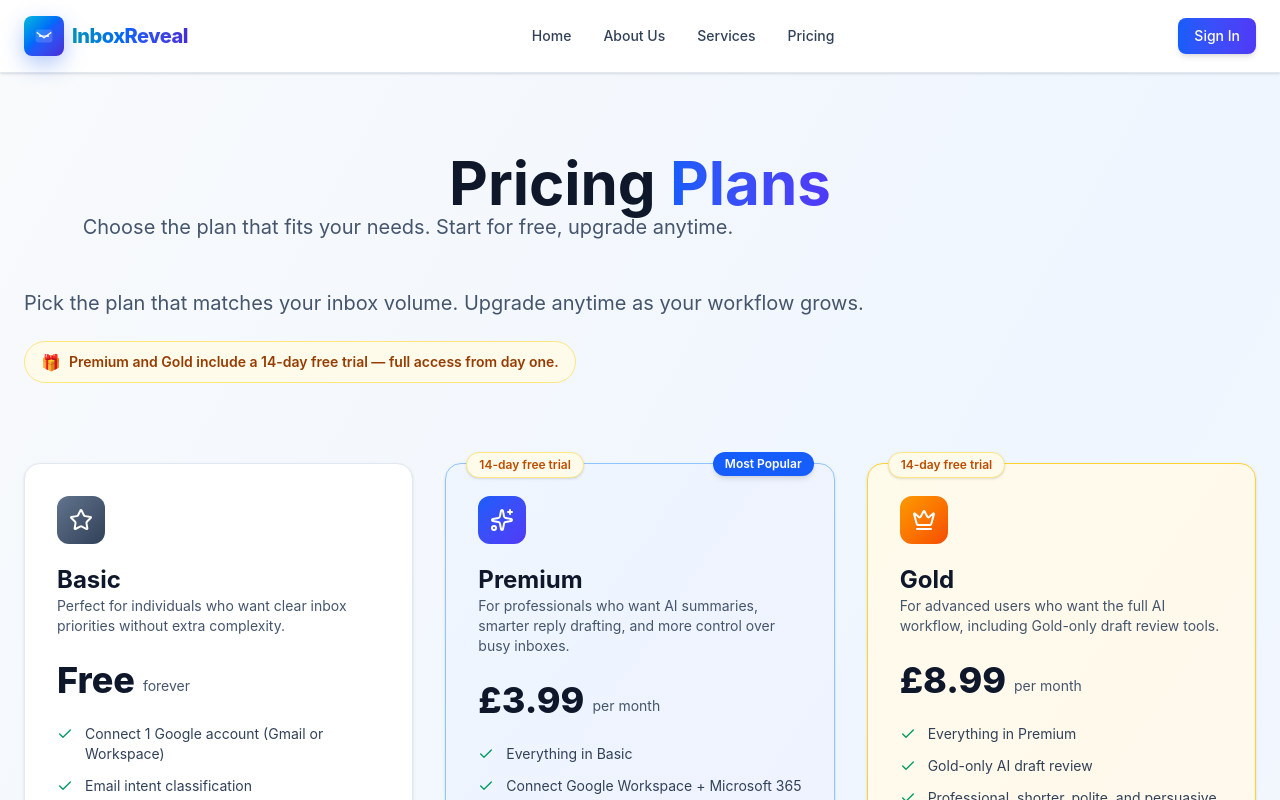
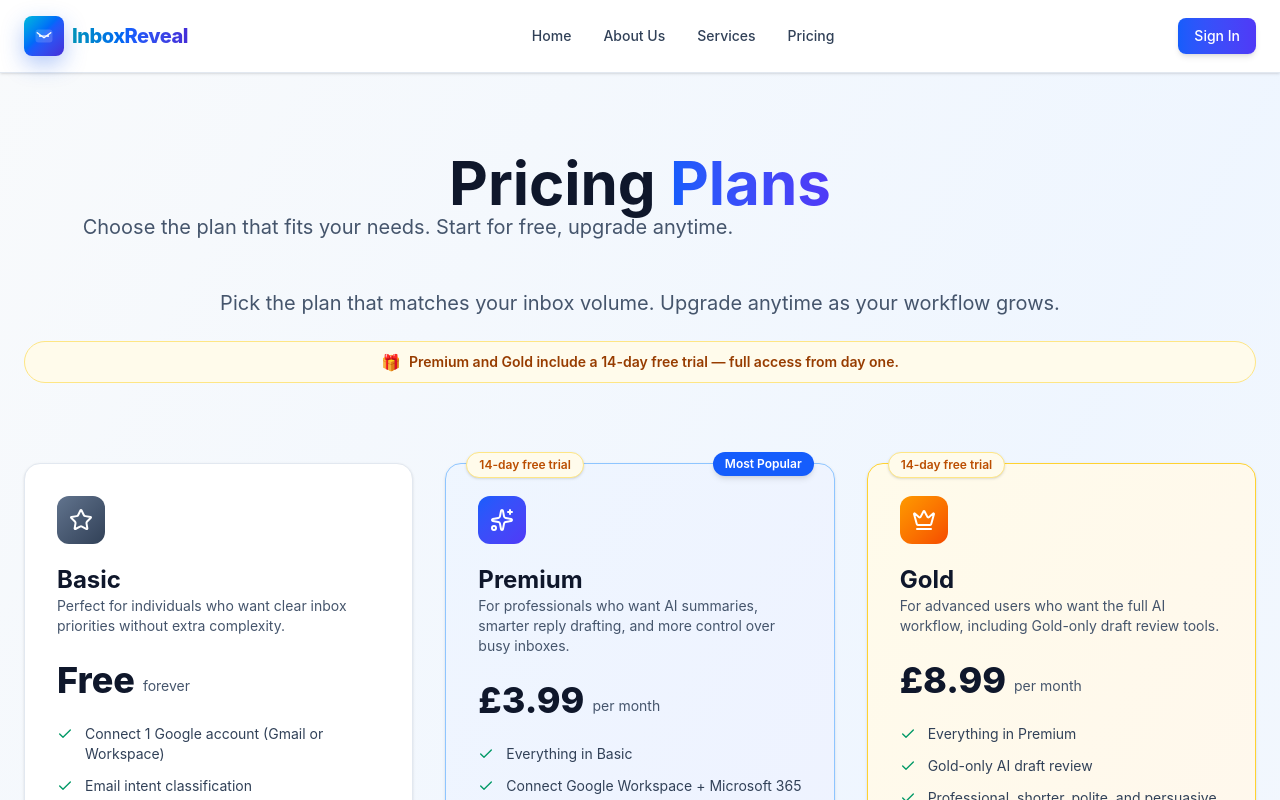
Before and after one commit to abraraslam/inboxreveal, a Next.js app: page /pricing in a window 1280 px wide. Shown: the top 800 px of the page. Built offline with nearby package versions, Linux system fonts and the light colour scheme; no server answers.

Commit message:
Center-align pricing plan info and free trial box

```diff
--- a/app/(marketing)/pricing/page.tsx
+++ b/app/(marketing)/pricing/page.tsx
@@ -179,12 +179,12 @@ export default function Pricing() {
             </p>
           </div>
 
-            <p className="mt-5 text-base text-slate-600 sm:text-lg md:text-xl">
+            <p className="mt-5 text-base text-slate-600 sm:text-lg md:text-xl text-center">
               Pick the plan that matches your inbox volume. Upgrade anytime as
               your workflow grows.
             </p>
 
-            <div className="mt-6 inline-flex items-center gap-2 rounded-full border border-amber-200 bg-amber-50 px-4 py-2">
+            <div className="mt-6 inline-flex items-center gap-2 rounded-full border border-amber-200 bg-amber-50 px-4 py-2 justify-center w-full">
               <span className="text-base">🎁</span>
               <span className="text-sm font-semibold text-amber-800">
                 Premium and Gold include a 14-day free trial — full access from
```
